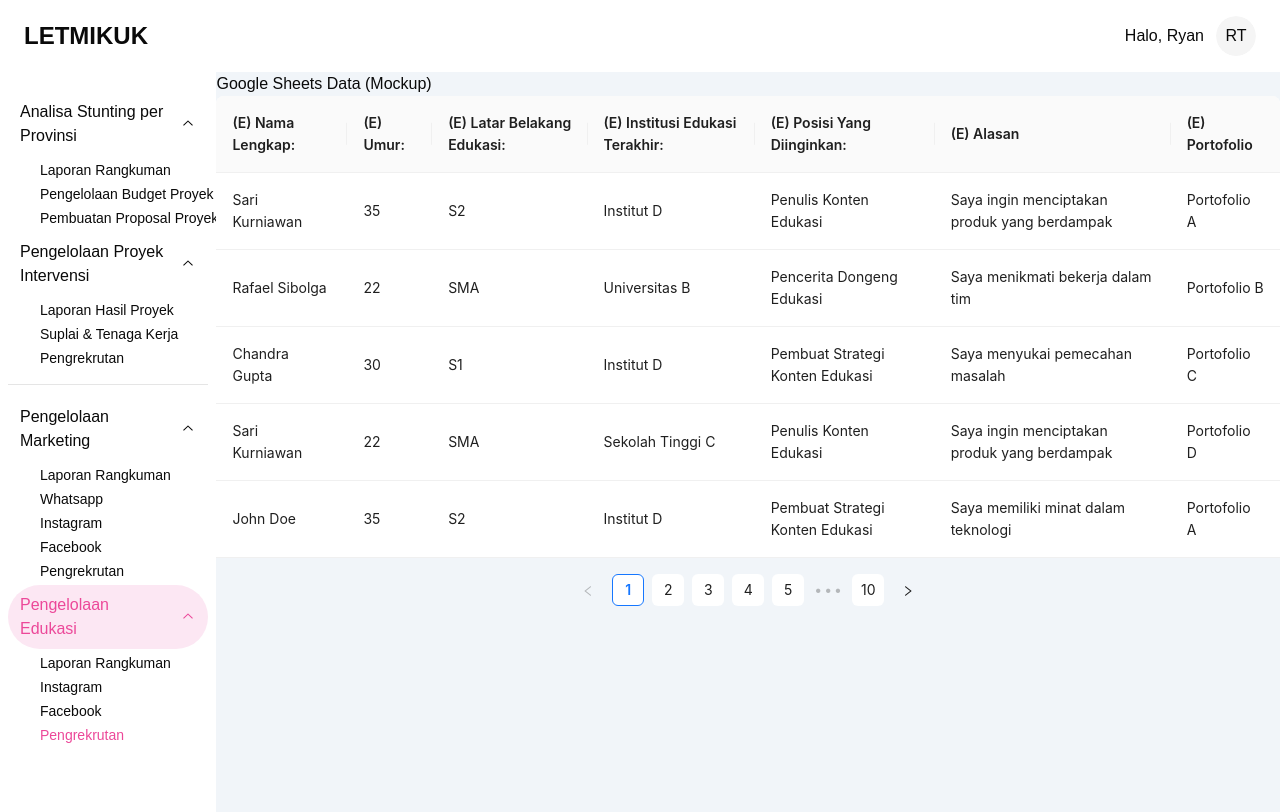
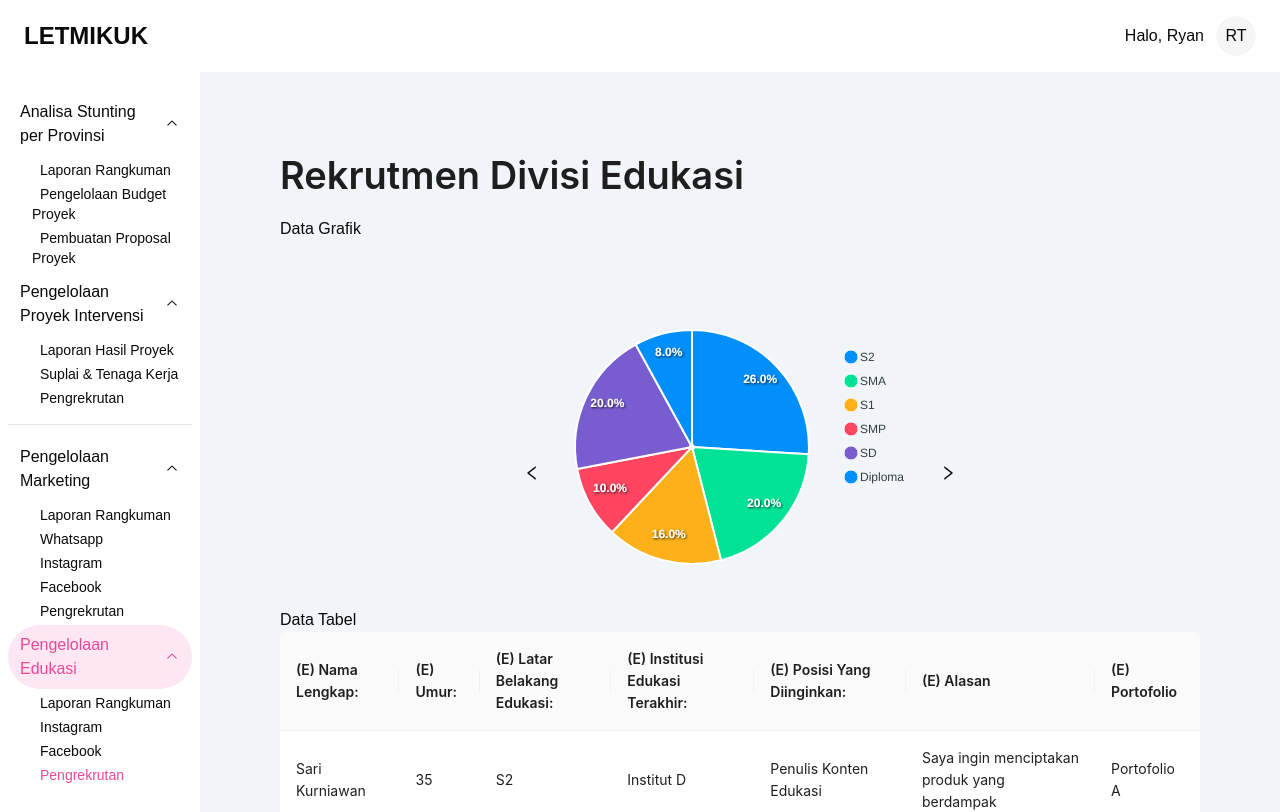
Before and after one commit to LETMIKUK/LETMIKUK, a Next.js app: page /admin/edukasi/pengrekrutan in a window 1280 px wide. Shown: the top 812 px of the page. Built offline with nearby package versions, Linux system fonts and the light colour scheme.

Commit message:
Added Pie Charts and Bar Charts (Toggleable) in the education recruitment page

```diff
--- a/src/app/(admin)/admin/edukasi/pengrekrutan/page.tsx
+++ b/src/app/(admin)/admin/edukasi/pengrekrutan/page.tsx
@@ -1,8 +1,14 @@
-// src/app/(admin)/admin/edukasi/pengrekrutan/page.tsx
 "use client"; // Specify this as a Client Component
 
 import React, { useEffect, useState } from "react";
 import { Table, Pagination } from "antd"; // Import Ant Design Table and Pagination component
+import TypographyTitle from "antd/lib/typography/Title";
+import dynamic from 'next/dynamic'; // Use dynamic import for ApexCharts
+import { ApexOptions } from 'apexcharts'; // Import ApexOptions for type definitions
+import { LeftOutlined, RightOutlined } from '@ant-design/icons'; // Import icons for switching charts
+
+// Dynamic import for ApexCharts to prevent SSR issues
+const ApexCharts = dynamic(() => import('react-apexcharts'), { ssr: false });
 
 // Define types for the data structure
 interface TableColumn {
@@ -53,7 +59,7 @@ function generateMockData() {
   let lastReason = "";
   let lastPortfolio = "";
 
-  // Generate 20 rows of random data
+  // Generate 50 rows of random data
   for (let i = 0; i < 50; i++) {
     const name = getRandomUniqueItem(randomNames, lastName);
     const age = getRandomUniqueItem(randomAges, lastAge);
@@ -101,6 +107,9 @@ export default function Page() {
   const [columns, setColumns] = useState<TableColumn[]>([]);
   const [currentPage, setCurrentPage] = useState(1); // State for the current page
   const pageSize = 5; // Rows per page
+  const [eduBackgroundCounts, setEduBackgroundCounts] = useState<{ [key: string]: number }>({}); // For pie chart data
+  const [ageCounts, setAgeCounts] = useState<{ [key: number]: number }>({}); // For bar chart data
+  const [chartType, setChartType] = useState('pie'); // To switch between charts
 
   useEffect(() => {
     // Define desired headers
@@ -124,9 +133,25 @@ export default function Page() {
     // Generate mock data
     const tableData = generateMockData();
 
+    // Count occurrences of each education background for pie chart
+    const eduBackgroundCounts = tableData.reduce((acc: { [key: string]: number }, item) => {
+      const eduBackground = item.col2 as string; // Explicitly cast to string
+      acc[eduBackground] = acc[eduBackground] ? acc[eduBackground] + 1 : 1;
+      return acc;
+    }, {});
+
+    // Count occurrences of each age for bar chart
+    const ageCounts = tableData.reduce((acc: { [key: number]: number }, item) => {
+      const age = item.col1 as number; // Explicitly cast to number
+      acc[age] = acc[age] ? acc[age] + 1 : 1;
+      return acc;
+    }, {});
+
     // Set columns and data
     setColumns(columns);
     setSheetData(tableData);
+    setEduBackgroundCounts(eduBackgroundCounts);
+    setAgeCounts(ageCounts);
   }, []);
 
   // Calculate the current data to be displayed
@@ -137,23 +162,149 @@ export default function Page() {
     setCurrentPage(page);
   };
 
+  // Prepare data for the pie chart
+  const pieChartLabels = Object.keys(eduBackgroundCounts);
+  const pieChartData = Object.values(eduBackgroundCounts);
+
+  // Prepare data for the bar chart
+  const barChartLabels = Object.keys(ageCounts);
+  const barChartData = Object.values(ageCounts);
+
+  // Handle chart switching
+  const handleSwitchChart = (direction: string) => {
+    if (direction === 'left') {
+      setChartType(chartType === 'pie' ? 'bar' : 'pie');
+    } else if (direction === 'right') {
+      setChartType(chartType === 'pie' ? 'bar' : 'pie');
+    }
+  };
+
   return (
-    <div>
-      <h1>Google Sheets Data (Mockup)</h1>
+    <div style={{ padding: '5rem' }}> {/* Apply padding to the whole container div */}
+      <TypographyTitle>Rekrutmen Divisi Edukasi</TypographyTitle>
+      <p style={{ paddingBottom: '5rem' }}>Data Grafik</p>
+
+      {/* Switchable charts with arrows */}
+      <div style={{ width: '40%', margin: '0 auto', paddingBottom: '2rem', position: 'relative' }}>
+        {/* Left arrow for chart switch */}
+        <LeftOutlined
+          style={{ position: 'absolute', top: '50%', left: '-2rem', cursor: 'pointer' }}
+          onClick={() => handleSwitchChart('left')}
+        />
+
+        {/* Chart rendering based on chartType */}
+        {chartType === 'pie' ? (
+          <ApexCharts
+            type="pie"
+            series={pieChartData as number[]} // Explicitly cast to number[]
+            options={{
+              labels: pieChartLabels,
+              chart: {
+                width: '100%', // Full width by default
+              },
+              responsive: [
+                {
+                  breakpoint: 1200, // On larger screens (maximized)
+                  options: {
+                    chart: {
+                      width: '40%', // 40% of container width
+                    },
+                  },
+                },
+                {
+                  breakpoint: 768, // For smaller tablets and phones
+                  options: {
+                    chart: {
+                      width: '100%', // Full width for smaller screens
+                    },
+                    legend: {
+                      position: 'bottom'
+                    }
+                  }
+                },
+                {
+                  breakpoint: 480, // Mobile view
+                  options: {
+                    chart: {
+                      width: 300 // Fixed width for very small screens
+                    },
+                    legend: {
+                      position: 'bottom'
+                    }
+                  }
+                }
+              ]
+            } as ApexOptions} // Cast options to ApexOptions
+          />
+        ) : (
+          <ApexCharts
+            type="bar"
+            series={[{ data: barChartData as number[] }]} // Explicitly cast to number[]
+            options={{
+              xaxis: {
+                categories: barChartLabels,
+              },
+              chart: {
+                type: 'bar',
+                width: '100%', // Full width by default
+              },
+              responsive: [
+                {
+                  breakpoint: 1200, // On larger screens (maximized)
+                  options: {
+                    chart: {
+                      width: '40%', // 40% of container width
+                    },
+                  },
+                },
+                {
+                  breakpoint: 768, // For smaller tablets and phones
+                  options: {
+                    chart: {
+                      width: '100%', // Full width for smaller screens
+                    },
+                    legend: {
+                      position: 'bottom'
+                    }
+                  }
+                },
+                {
+                  breakpoint: 480, // Mobile view
+                  options: {
+                    chart: {
+                      width: 300 // Fixed width for very small screens
+                    },
+                    legend: {
+                      position: 'bottom'
+                    }
+                  }
+                }
+              ]
+            } as ApexOptions} // Cast options to ApexOptions
+          />
+        )}
+
+        {/* Right arrow for chart switch */}
+        <RightOutlined
+          style={{ position: 'absolute', top: '50%', right: '-2rem', cursor: 'pointer' }}
+          onClick={() => handleSwitchChart('right')}
+        />
+      </div>
+      <p>Data Tabel</p>
+      {/* Table to display data */}
       <Table
         columns={columns}
         dataSource={currentData}
-        pagination={false} // Disable default pagination
+        pagination={false} // Disable built-in pagination
       />
-      <div style={{ display: 'flex', justifyContent: 'center', marginTop: '16px' }}>
+
+      {/* Custom Pagination component */}
       <Pagination
         current={currentPage}
         pageSize={pageSize}
         total={sheetData.length}
         onChange={handleChange}
-          showSizeChanger={false} // Optional: hide page size changer
       />
-      </div>
     </div>
   );
 }
```
Lines whose indentation alone changed are shown as unchanged.
